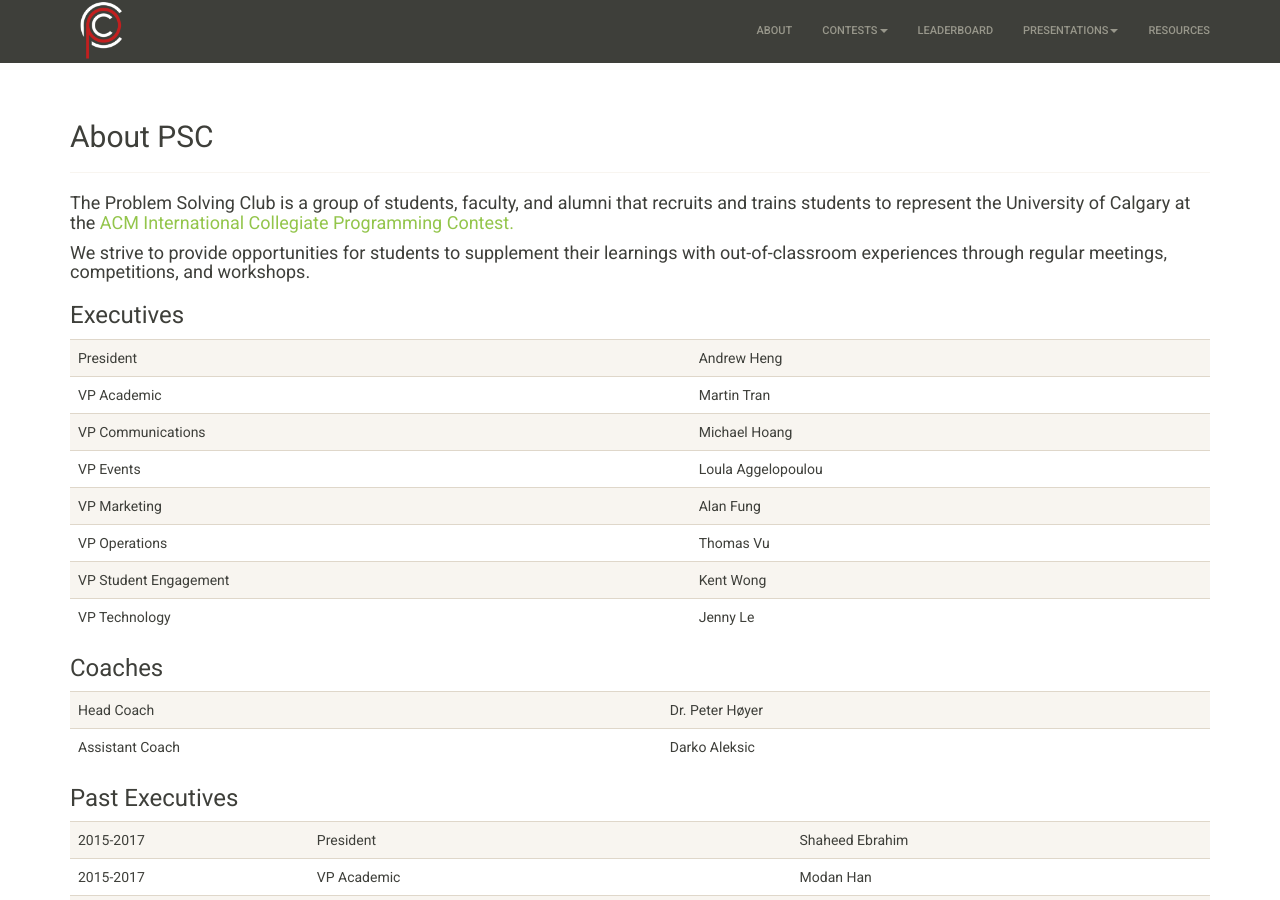
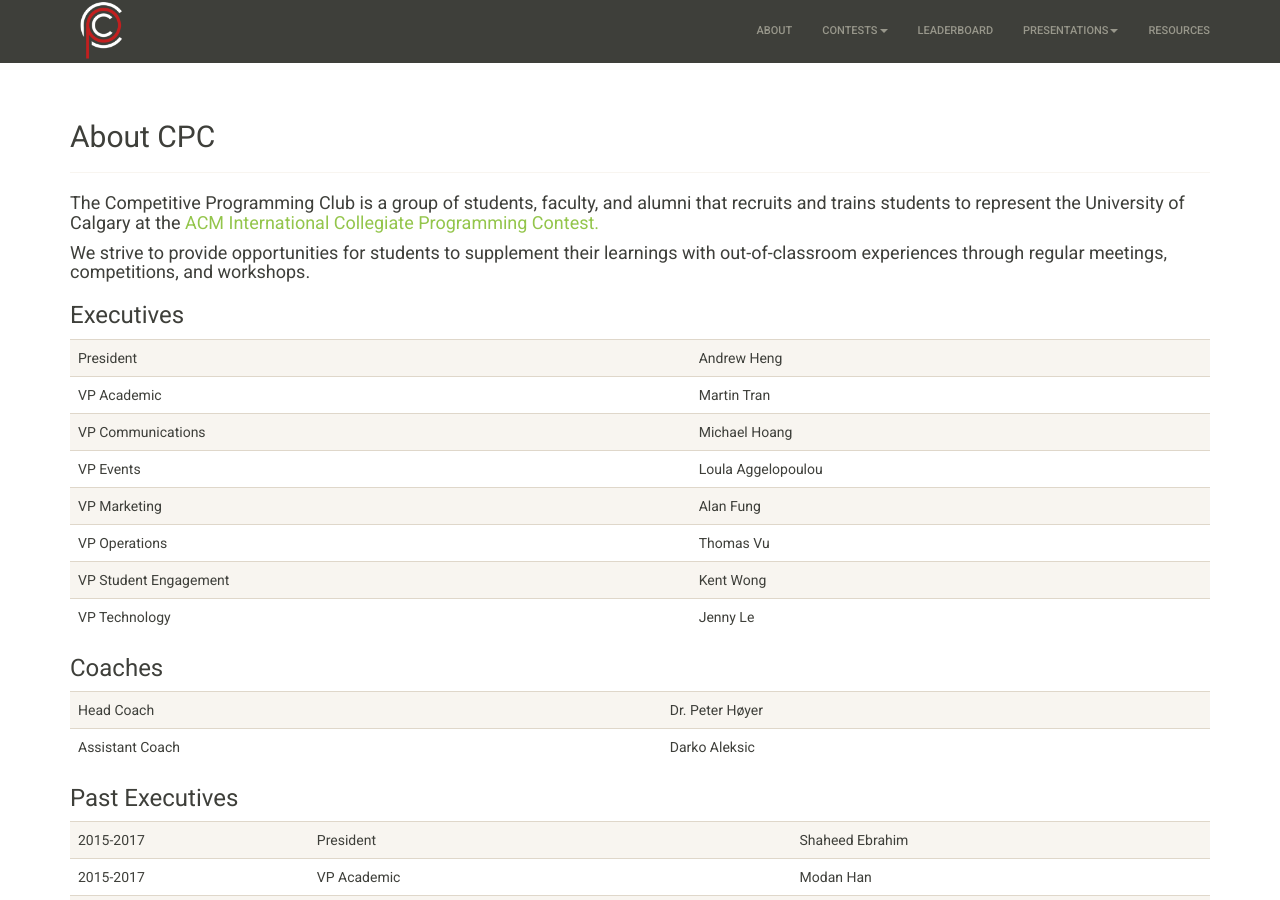
Before and after one commit to ProblemSolvingClub/psc-website, a Jekyll site: the page built from about/index.html, in a window 1280 px wide and 900 px high. Built offline with Jekyll 4.4.1, drawn with Linux system fonts in a browser that asks for light colours; nearby versions of some CDN libraries.

Commit message:
Fixed about page issue

```diff
--- a/about/index.html
+++ b/about/index.html
@@ -4,10 +4,10 @@ title: About
 ---
 <div class="container">
   <div class="page-header">
-    <h2>About PSC</h2>
+    <h2>About CPC</h2>
   </div>
   <h4>
-    The Problem Solving Club is a group of students, faculty, and alumni that recruits and trains students to represent the University of Calgary at
+    The Competitive Programming Club is a group of students, faculty, and alumni that recruits and trains students to represent the University of Calgary at
     the <a href="http://icpc.baylor.edu/">ACM International Collegiate Programming Contest.</a>
   </h4>
   <h4>
```
